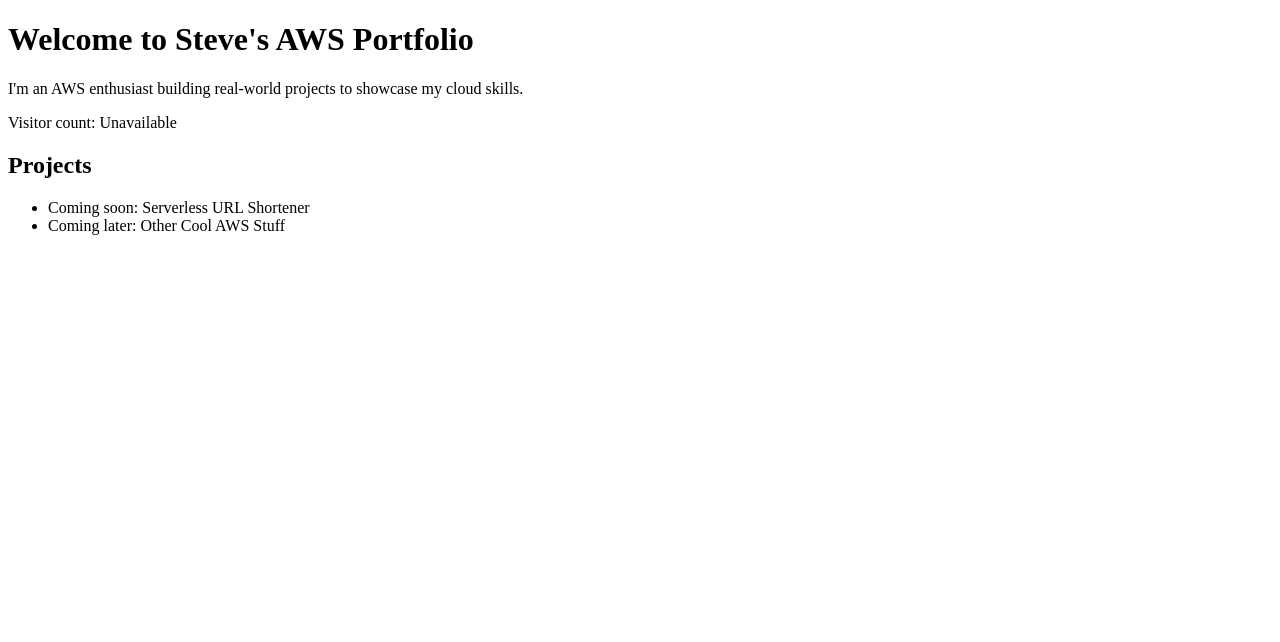
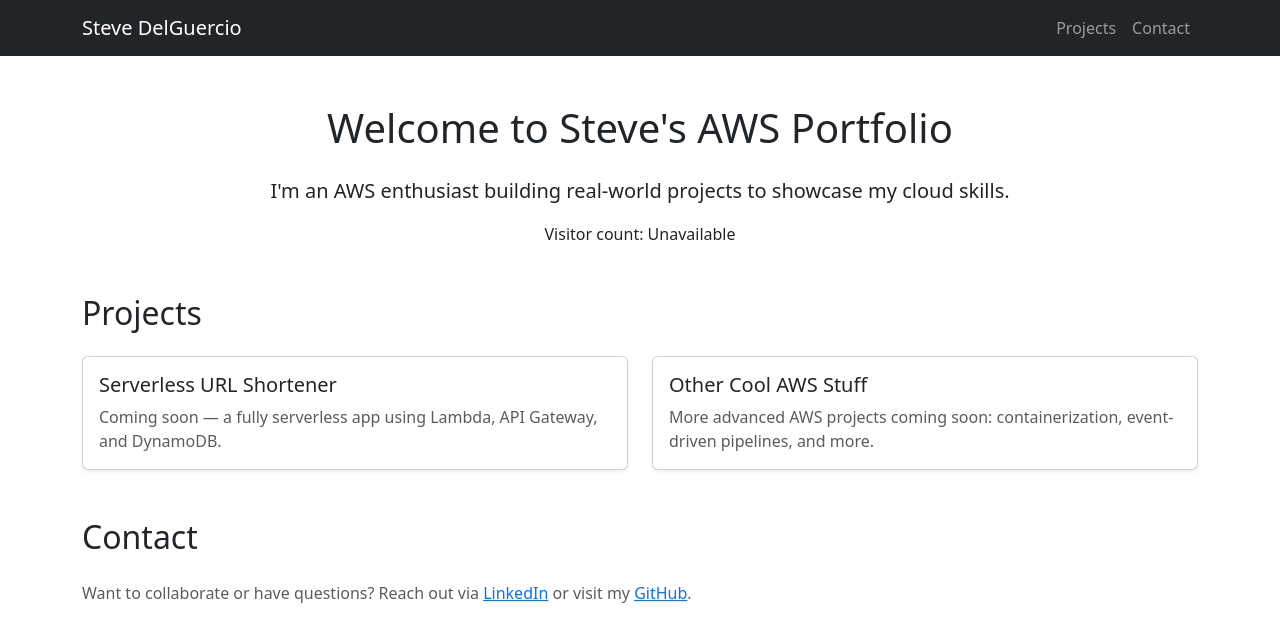
Before and after one commit to DelGuers/aws-portfolio-site, a plain HTML site: page index.html in a window 1280 px wide. Drawn offline with nearby package versions, Linux system fonts and the light colour scheme; no server answers.

Commit message:
Upgrade site with Bootstrap layout and visitor counter

```diff
--- a/index.html
+++ b/index.html
@@ -1,20 +1,66 @@
 <!DOCTYPE html>
-<html>
+<html lang="en">
 <head>
+  <meta charset="UTF-8">
+  <meta name="viewport" content="width=device-width, initial-scale=1">
   <title>Steve's AWS Portfolio</title>
+  <!-- Bootstrap CSS -->
+  <link href="https://cdn.jsdelivr.net/npm/bootstrap@5.3.3/dist/css/bootstrap.min.css" rel="stylesheet">
 </head>
 <body>
-    <h1>Welcome to Steve's AWS Portfolio</h1>
-    <p>I'm an AWS enthusiast building real-world projects to showcase my cloud skills.</p>
+  <!-- Navbar -->
+  <nav class="navbar navbar-expand-lg navbar-dark bg-dark">
+    <div class="container">
+      <a class="navbar-brand" href="#">Steve DelGuercio</a>
+      <button class="navbar-toggler" type="button" data-bs-toggle="collapse" data-bs-target="#navbarNav">
+        <span class="navbar-toggler-icon"></span>
+      </button>
+      <div class="collapse navbar-collapse" id="navbarNav">
+        <ul class="navbar-nav ms-auto">
+          <li class="nav-item">
+            <a class="nav-link" href="#projects">Projects</a>
+          </li>
+          <li class="nav-item">
+            <a class="nav-link" href="#contact">Contact</a>
+          </li>
+        </ul>
+      </div>
+    </div>
+  </nav>
+
+  <!-- Page Content -->
+  <div class="container my-5">
+    <h1 class="text-center mb-4">Welcome to Steve's AWS Portfolio</h1>
+    <p class="lead text-center">I'm an AWS enthusiast building real-world projects to showcase my cloud skills.</p>
 
     <!-- Visitor Counter -->
-    <p>Visitor count: <span id="visitor-count">Loading...</span></p>
+    <p class="text-center">Visitor count: <span id="visitor-count">Loading...</span></p>
 
-    <h2>Projects</h2>
-    <ul>
-        <li>Coming soon: Serverless URL Shortener</li>
-        <li>Coming later: Other Cool AWS Stuff</li>
-    </ul>
+    <!-- Projects Section -->
+    <h2 id="projects" class="mt-5 mb-4">Projects</h2>
+    <div class="row row-cols-1 row-cols-md-2 g-4">
+      <div class="col">
+        <div class="card h-100 shadow-sm">
+          <div class="card-body">
+            <h5 class="card-title">Serverless URL Shortener</h5>
+            <p class="card-text text-muted">Coming soon — a fully serverless app using Lambda, API Gateway, and DynamoDB.</p>
+          </div>
+        </div>
+      </div>
+      <div class="col">
+        <div class="card h-100 shadow-sm">
+          <div class="card-body">
+            <h5 class="card-title">Other Cool AWS Stuff</h5>
+            <p class="card-text text-muted">More advanced AWS projects coming soon: containerization, event-driven pipelines, and more.</p>
+          </div>
+        </div>
+      </div>
+    </div>
+
+    <!-- Contact Section -->
+    <h2 id="contact" class="mt-5 mb-4">Contact</h2>
+    <p class="text-muted">Want to collaborate or have questions? Reach out via <a href="https://www.linkedin.com/in/guers/" target="_blank">LinkedIn</a> or visit my <a href="https://github.com/DelGuers" target="_blank">GitHub</a>.</p>
+  </div>
 
   <!-- JavaScript to fetch and display visitor count -->
   <script>
@@ -30,5 +76,8 @@
         counterElement.textContent = 'Unavailable';
       });
   </script>
+
+  <!-- Bootstrap JS for responsive navbar -->
+  <script src="https://cdn.jsdelivr.net/npm/bootstrap@5.3.3/dist/js/bootstrap.bundle.min.js"></script>
 </body>
 </html>
```
Lines whose indentation alone changed are shown as unchanged.
